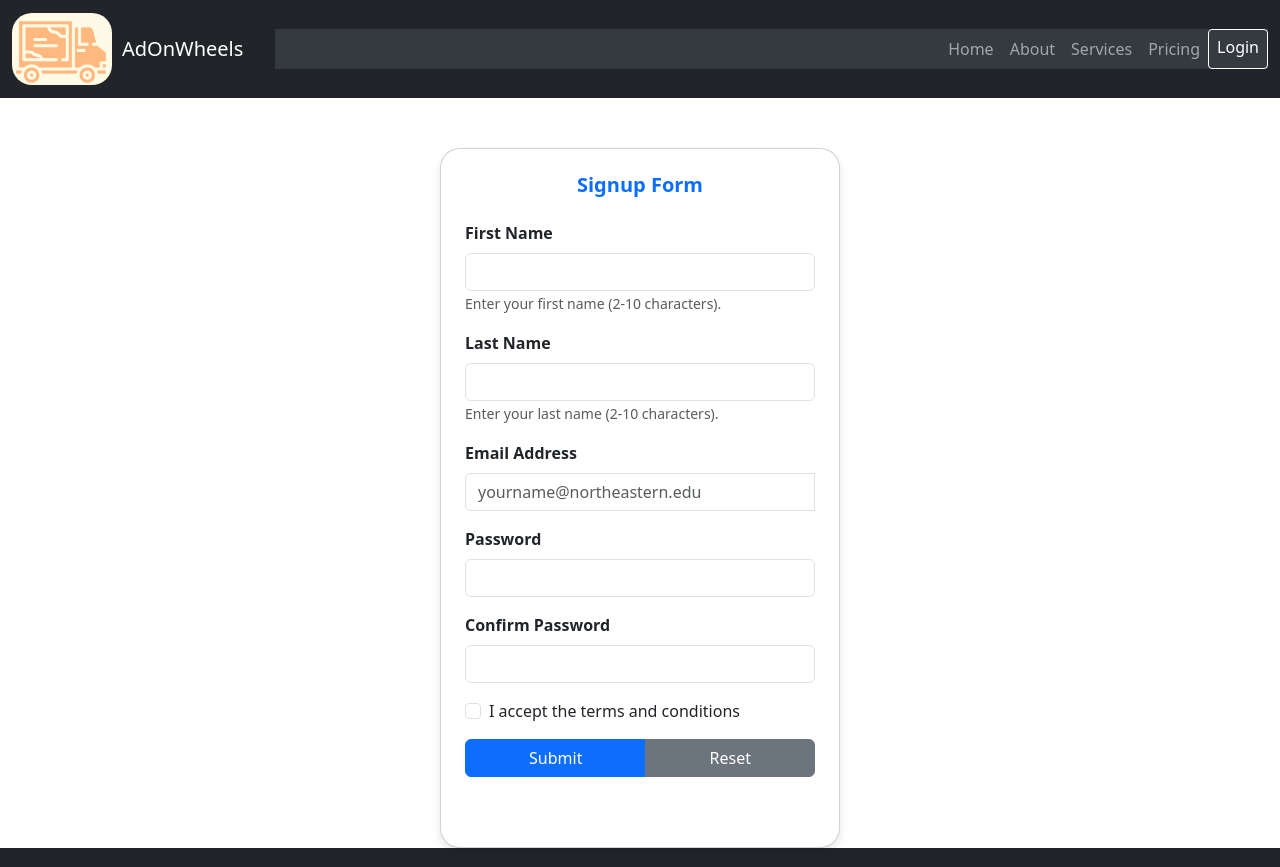
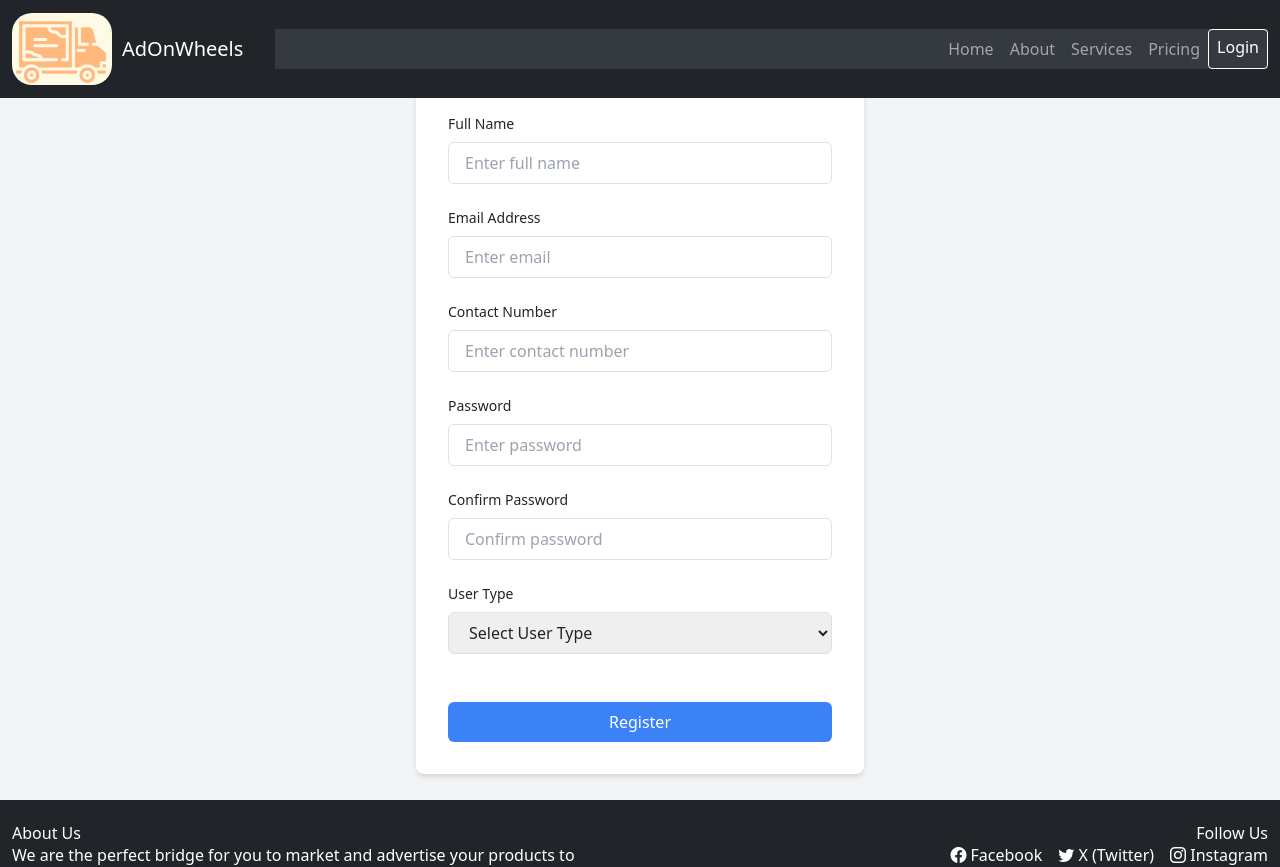
Before and after one commit to ChandrakiranGR/INFO6150-GroupProject, a React (Vite) app in the folder adOnWheels/frontend/: page /signup in a window 1280 px wide. Shown: the top 867 px of the page. Built offline with nearby package versions, Linux system fonts and the light colour scheme.

Commit message:
"Worked on Login and Signup API settings"

```diff
--- a/adOnWheels/frontend/src/pages/login/Login.jsx
+++ b/adOnWheels/frontend/src/pages/login/Login.jsx
@@ -2,11 +2,18 @@ import React, { useState } from "react";
 import "./Login.css";
 import { Modal, Button } from "react-bootstrap";
 import { FaArrowLeft } from "react-icons/fa";
+import { Link, useNavigate } from "react-router-dom";
 
 const Login = () => {
   const [show, setShow] = useState(false);
   const [username, setUsername] = useState("");
+  const [password, setPassword] = useState("");
+  const [userType, setUserType] = useState(""); // For the dropdown
   const [error, setError] = useState("");
+  const [passwordError, setPasswordError] = useState("");
+  const [apiError, setApiError] = useState("");
+
+  const navigate = useNavigate(); // Initialize the navigation hook
 
   const handleClose = () => setShow(false);
   const handleShow = () => setShow(true);
@@ -21,17 +28,60 @@ const Login = () => {
 
     const regex = /^[a-zA-Z0-9._%+-]+@northeastern\.edu$/;
     if (!regex.test(value) && value !== "") {
-      setError("Enter a Valid Email Address");
+      setError("Enter a valid Northeastern email address.");
     } else {
       setError("");
     }
   };
 
-  const handleSubmit = (event) => {
+  const handlePasswordChange = (event) => {
+    const value = event.target.value;
+    setPassword(value);
+
+    if (value.length < 6 && value !== "") {
+      setPasswordError("Password must be at least 6 characters long.");
+    } else {
+      setPasswordError("");
+    }
+  };
+
+  const handleUserTypeChange = (event) => {
+    setUserType(event.target.value);
+  };
+
+  const handleSubmit = async (event) => {
     event.preventDefault();
 
-    if (!error) {
-      alert("Login successful!");
+    if (!error && !passwordError && username && password && userType) {
+      try {
+        const response = await fetch("http://localhost:5001/api/auth/login", {
+          method: "POST",
+          headers: {
+            "Content-Type": "application/json",
+          },
+          body: JSON.stringify({
+            email: username,
+            password: password,
+            type: userType,
+          }),
+        });
+
+        const data = await response.json();
+        if (response.ok) {
+          alert(`Login successful! Welcome, ${userType}`);
+          console.log(data.token); // Store token in localStorage or state management for authentication.
+
+          // Navigate to the /home endpoint
+          navigate("/");
+        } else {
+          setApiError(data.message || "An error occurred. Please try again.");
+        }
+      } catch (err) {
+        console.error(err);
+        setApiError("Server error. Please try again later.");
+      }
+    } else {
+      setApiError("Please fill out all fields correctly.");
     }
   };
 
@@ -72,11 +122,32 @@ const Login = () => {
                 <input
                   type="password"
                   id="password"
-                  className="form-control mb-4"
+                  className="form-control mb-2"
                   placeholder="Password"
+                  value={password}
+                  onChange={handlePasswordChange}
                 />
+                {passwordError && <p className="text-danger">{passwordError}</p>}
+              </div>
+              <div className="col-12">
+                <label htmlFor="userType" className="form-label">
+                  User Type
+                </label>
+                <select
+                  id="userType"
+                  className="form-select mb-4"
+                  value={userType}
+                  onChange={handleUserTypeChange}
+                >
+                  <option value="">Select User Type</option>
+                  <option value="Admin">Admin</option>
+                  <option value="Advertiser">Advertiser</option>
+                  <option value="Publisher">Publisher</option>
+                  <option value="BodyShop">Body Shop</option>
+                </select>
               </div>
             </div>
+            {apiError && <p className="text-danger">{apiError}</p>}
             <div className="text-center">
               <button className="btn btn-primary btn-block mb-3" type="submit">
                 Get Started
@@ -89,9 +160,7 @@ const Login = () => {
                 </a>
               </p>
               <p className="text-muted">
-                <a href="/signup" to="/login">
-                  Create Account
-                </a>
+                <Link to="/signup">Create Account</Link>
               </p>
             </div>
           </form>
@@ -103,7 +172,7 @@ const Login = () => {
           <Modal.Title>Forgot Password</Modal.Title>
         </Modal.Header>
         <Modal.Body>
-          Please contact the administrator for changing your password.
+          Please contact the administrator for assistance in changing your password.
         </Modal.Body>
         <Modal.Footer>
           <Button variant="secondary" onClick={handleClose}>
--- a/adOnWheels/frontend/src/pages/signup/Signup.jsx
+++ b/adOnWheels/frontend/src/pages/signup/Signup.jsx
@@ -1,263 +1,369 @@
-import React, { useState } from "react";
-import {
-  Container,
-  Form,
-  Button,
-  Card,
-  InputGroup,
-  FormControl,
-  Alert,
-  ButtonGroup,
-  Row,
-  Col,
-} from "react-bootstrap";
-import "./Signup.css";
-//Pradyumna and Advait refer Monday for task details
+import React, { useState } from 'react';
+
 const Signup = () => {
   const [formData, setFormData] = useState({
-    firstName: "",
-    lastName: "",
-    email: "",
-    password: "",
-    confirmPassword: "",
-    acceptTerms: false,
+    name: '',
+    email: '',
+    password: '',
+    confirmPassword: '',
+    contactNumber: '',
+    type: '',
+    companyName: '',
+    address: '',
+    vehicleDetails: [{ make: '', model: '', licensePlate: '', type: '' }],
+    workshopAddress: ''
   });
 
-  const [errors, setErrors] = useState({});
-  const [showSuccess, setShowSuccess] = useState(false);
+  const [error, setError] = useState('');
+  const [isLoading, setIsLoading] = useState(false);
 
-  const validateEmail = (email) =>
-    /^[a-zA-Z0-9._%+-]+@northeastern\.edu$/.test(email);
+  const USER_TYPES = ['Admin', 'Advertiser', 'Publisher', 'BodyShop'];
 
-  const validateField = (name, value) => {
-    let formErrors = { ...errors };
-    let isValid = true;
+  const handleChange = (e) => {
+    const { name, value } = e.target;
+    if (name.startsWith('vehicleDetails')) {
+      const index = parseInt(name.split('-')[1]);
+      const fieldName = name.split('-')[0].replace('vehicleDetails', '').toLowerCase();
+      setFormData((prev) => {
+        const newVehicleDetails = [...prev.vehicleDetails];
+        newVehicleDetails[index] = { ...newVehicleDetails[index], [fieldName]: value };
+        return { ...prev, vehicleDetails: newVehicleDetails };
+      });
+    } else {
+      setFormData(prev => ({
+        ...prev,
+        [name]: value
+      }));
+    }
+  };
 
-    if (name === "firstName") {
-      if (!value.trim()) {
-        formErrors.firstName = "First Name is required";
-        isValid = false;
-      } else if (value.length < 2 || value.length > 10) {
-        formErrors.firstName = "First Name must be between 2 and 10 characters";
-        isValid = false;
-      } else {
-        formErrors.firstName = "";
-      }
+  const handleAddVehicleDetail = () => {
+    setFormData(prev => ({
+      ...prev,
+      vehicleDetails: [...prev.vehicleDetails, { make: '', model: '', licensePlate: '', type: '' }]
+    }));
+  };
+
+  const validateForm = () => {
+    const emailRegex = /^[^\s@]+@[^\s@]+\.[^\s@]+$/;
+    const phoneRegex = /^[0-9]{10}$/;
+
+    if (!formData.name.trim()) {
+      setError('Full name is required');
+      return false;
     }
 
-    if (name === "lastName") {
-      if (!value.trim()) {
-        formErrors.lastName = "Last Name is required";
-        isValid = false;
-      } else if (value.length < 2 || value.length > 10) {
-        formErrors.lastName = "Last Name must be between 2 and 10 characters";
-        isValid = false;
-      } else {
-        formErrors.lastName = "";
-      }
+    if (!emailRegex.test(formData.email)) {
+      setError('Please enter a valid email address');
+      return false;
     }
 
-    if (name === "email") {
-      if (!value.trim()) {
-        formErrors.email = "Email is required";
-        isValid = false;
-      } else if (!validateEmail(value)) {
-        formErrors.email = "Email must be a valid Northeastern email";
-        isValid = false;
-      } else {
-        formErrors.email = "";
-      }
+    if (!phoneRegex.test(formData.contactNumber)) {
+      setError('Please enter a valid 10-digit phone number');
+      return false;
     }
 
-    if (name === "password") {
-      if (!value.trim()) {
-        formErrors.password = "Password is required";
-        isValid = false;
-      } else if (value.length < 6) {
-        formErrors.password = "Password must be at least 6 characters long";
-        isValid = false;
-      } else {
-        formErrors.password = "";
-      }
+    if (formData.password.length < 8) {
+      setError('Password must be at least 8 characters long');
+      return false;
     }
 
-    if (name === "confirmPassword") {
-      if (value !== formData.password) {
-        formErrors.confirmPassword = "Passwords do not match";
-        isValid = false;
-      } else {
-        formErrors.confirmPassword = "";
-      }
+    if (formData.password !== formData.confirmPassword) {
+      setError('Passwords do not match');
+      return false;
     }
 
-    if (name === "acceptTerms") {
-      if (!value) {
-        formErrors.acceptTerms = "You must accept the terms";
-        isValid = false;
-      } else {
-        formErrors.acceptTerms = "";
-      }
+    if (!formData.type) {
+      setError('Please select a user type');
+      return false;
     }
 
-    setErrors(formErrors);
-    return isValid;
+    return true;
   };
 
-  const handleChange = (e) => {
-    const { name, value, type, checked } = e.target;
-    const fieldValue = type === "checkbox" ? checked : value;
-    setFormData({ ...formData, [name]: fieldValue });
-    validateField(name, fieldValue);
+  const handleSubmit = async (e) => {
+    e.preventDefault();
+    setError('');
+
+    if (!validateForm()) return;
+
+    setIsLoading(true);
+
+    try {
+      const payload = {
+        name: formData.name.trim(),
+        email: formData.email.trim(),
+        password: formData.password,
+        contactNumber: formData.contactNumber,
+        type: formData.type,
+      };
+
+      if (formData.type === 'Advertiser') {
+        payload.companyName = formData.companyName.trim();
+        payload.address = formData.address.trim();
+      } else if (formData.type === 'Publisher') {
+        payload.vehicleDetails = formData.vehicleDetails;
+      } else if (formData.type === 'BodyShop') {
+        payload.workshopAddress = formData.workshopAddress.trim();
+      }
+
+      // Send API request to register the user
+      const response = await fetch('http://localhost:5001/api/auth/register', {
+        method: 'POST',
+        headers: {
+          'Content-Type': 'application/json',
+        },
+        body: JSON.stringify(payload)
+      });
+
+      const data = await response.json();
+
+      if (!response.ok) {
+        throw new Error(data.message || 'Registration failed');
+      }
+
+      // Store authentication details
+      localStorage.setItem('token', data.token);
+      localStorage.setItem('userType', data.type);
+
+      // Redirect based on user type
+      const redirectMap = {
+        'Admin': '/admin-dashboard',
+        'Advertiser': '/advertiser-dashboard',
+        'Publisher': '/publisher-dashboard',
+        'BodyShop': '/bodyshop-dashboard'
+      };
+
+      window.location.href = redirectMap[data.type] || '/dashboard';
+
+    } catch (err) {
+      setError(err.message);
+      setIsLoading(false);
+    }
   };
 
-  const handleSubmit = (e) => {
-    e.preventDefault();
-    const formIsValid = Object.keys(formData).every((field) =>
-      validateField(field, formData[field])
-    );
-    if (formIsValid) {
-      setShowSuccess(true);
-      setFormData({
-        firstName: "",
-        lastName: "",
-        email: "",
-        password: "",
-        confirmPassword: "",
-        acceptTerms: false,
-      });
-      setErrors({});
+  const renderTypeSpecificFields = () => {
+    switch (formData.type) {
+      case 'Advertiser':
+        return (
+          <>
+            <div className="mb-4">
+              <label htmlFor="companyName" className="block mb-2 text-sm font-medium">
+                Company Name
+              </label>
+              <input
+                type="text"
+                id="companyName"
+                name="companyName"
+                value={formData.companyName}
+                onChange={handleChange}
+                className="w-full px-3 py-2 border rounded-md focus:outline-none focus:ring-2 focus:ring-blue-500"
+                placeholder="Enter company name"
+              />
+            </div>
+            <div className="mb-4">
+              <label htmlFor="address" className="block mb-2 text-sm font-medium">
+                Address
+              </label>
+              <input
+                type="text"
+                id="address"
+                name="address"
+                value={formData.address}
+                onChange={handleChange}
+                className="w-full px-3 py-2 border rounded-md focus:outline-none focus:ring-2 focus:ring-blue-500"
+                placeholder="Enter address"
+              />
+            </div>
+          </>
+        );
+      case 'Publisher':
+        return (
+          <>
+            {formData.vehicleDetails.map((vehicle, index) => (
+              <div key={index} className="mb-4">
+                <label htmlFor={`make-${index}`} className="block mb-2 text-sm font-medium">
+                  Vehicle Make
+                </label>
+                <input
+                  type="text"
+                  id={`make-${index}`}
+                  name={`vehicleDetails-${index}-make`}
+                  value={vehicle.make}
+                  onChange={handleChange}
+                  className="w-full px-3 py-2 border rounded-md focus:outline-none focus:ring-2 focus:ring-blue-500"
+                  placeholder="Enter vehicle make"
+                />
+                <label htmlFor={`model-${index}`} className="block mb-2 text-sm font-medium">
+                  Vehicle Model
+                </label>
+                <input
+                  type="text"
+                  id={`model-${index}`}
+                  name={`vehicleDetails-${index}-model`}
+                  value={vehicle.model}
+                  onChange={handleChange}
+                  className="w-full px-3 py-2 border rounded-md focus:outline-none focus:ring-2 focus:ring-blue-500"
+                  placeholder="Enter vehicle model"
+                />
+                <label htmlFor={`licensePlate-${index}`} className="block mb-2 text-sm font-medium">
+                  Vehicle License Plate
+                </label>
+                <input
+                  type="text"
+                  id={`licensePlate-${index}`}
+                  name={`vehicleDetails-${index}-licensePlate`}
+                  value={vehicle.licensePlate}
+                  onChange={handleChange}
+                  className="w-full px-3 py-2 border rounded-md focus:outline-none focus:ring-2 focus:ring-blue-500"
+                  placeholder="Enter vehicle license plate"
+                />
+                <label htmlFor={`type-${index}`} className="block mb-2 text-sm font-medium">
+                  Vehicle Type
+                </label>
+                <input
+                  type="text"
+                  id={`type-${index}`}
+                  name={`vehicleDetails-${index}-type`}
+                  value={vehicle.type}
+                  onChange={handleChange}
+                  className="w-full px-3 py-2 border rounded-md focus:outline-none focus:ring-2 focus:ring-blue-500"
+                  placeholder="Enter vehicle type"
+                />
+              </div>
+            ))}
+            <button
+              type="button"
+              onClick={handleAddVehicleDetail}
+              className="mb-4 text-blue-500"
+            >
+              Add Vehicle
+            </button>
+          </>
+        );
+      case 'BodyShop':
+        return (
+          <div className="mb-4">
+            <label htmlFor="workshopAddress" className="block mb-2 text-sm font-medium">
+              Workshop Address
+            </label>
+            <input
+              type="text"
+              id="workshopAddress"
+              name="workshopAddress"
+              value={formData.workshopAddress}
+              onChange={handleChange}
+              className="w-full px-3 py-2 border rounded-md focus:outline-none focus:ring-2 focus:ring-blue-500"
+              placeholder="Enter workshop address"
+            />
+          </div>
+        );
+      default:
+        return null;
     }
   };
 
   return (
-    <Container className="d-flex justify-content-center mt-5 signup-container">
-      <Card style={{ width: "28rem" }} className="p-4 container-card">
-        <h2 className="text-primary fw-bold text-center mb-4 title-form">
-          Signup Form
-        </h2>
-        {showSuccess && (
-          <Alert
-            variant="success"
-            onClose={() => setShowSuccess(false)}
-            dismissible
-          >
-            Signup successful!
-          </Alert>
-        )}
+    <div className="min-h-screen flex items-center justify-center bg-gray-100 p-4">
+      <div className="bg-white p-8 rounded-lg shadow-md w-full max-w-md">
+        <h2 className="text-2xl font-semibold mb-4">Sign Up</h2>
 
-        <Form onSubmit={handleSubmit}>
-          <Form.Group className="mb-3" controlId="firstName">
-            <Form.Label className="fw-bold form-titles">First Name</Form.Label>
-            <Form.Control
+        {error && <div className="text-red-500 text-sm mb-4">{error}</div>}
+
+        <form onSubmit={handleSubmit}>
+          <div className="mb-4">
+            <label htmlFor="name" className="block mb-2 text-sm font-medium">Full Name</label>
+            <input
               type="text"
-              name="firstName"
-              value={formData.firstName}
+              id="name"
+              name="name"
+              value={formData.name}
               onChange={handleChange}
-              isInvalid={!!errors.firstName}
-              className="inputs-form"
+              className="w-full px-3 py-2 border rounded-md focus:outline-none focus:ring-2 focus:ring-blue-500"
+              placeholder="Enter full name"
             />
-            <Form.Control.Feedback type="invalid">
-              {errors.firstName}
-            </Form.Control.Feedback>
-            <Form.Text className="text-muted">
-              Enter your first name (2-10 characters).
-            </Form.Text>
-          </Form.Group>
+          </div>
 
-          <Form.Group className="mb-3" controlId="lastName">
-            <Form.Label className="fw-bold form-titles">Last Name</Form.Label>
-            <Form.Control
+          <div className="mb-4">
+            <label htmlFor="email" className="block mb-2 text-sm font-medium">Email Address</label>
+            <input
+              type="email"
+              id="email"
+              name="email"
+              value={formData.email}
+              onChange={handleChange}
+              className="w-full px-3 py-2 border rounded-md focus:outline-none focus:ring-2 focus:ring-blue-500"
+              placeholder="Enter email"
+            />
+          </div>
+
+          <div className="mb-4">
+            <label htmlFor="contactNumber" className="block mb-2 text-sm font-medium">Contact Number</label>
+            <input
               type="text"
-              name="lastName"
-              value={formData.lastName}
+              id="contactNumber"
+              name="contactNumber"
+              value={formData.contactNumber}
               onChange={handleChange}
-              className="inputs-form"
-              isInvalid={!!errors.lastName}
+              className="w-full px-3 py-2 border rounded-md focus:outline-none focus:ring-2 focus:ring-blue-500"
+              placeholder="Enter contact number"
             />
-            <Form.Control.Feedback type="invalid">
-              {errors.lastName}
-            </Form.Control.Feedback>
-            <Form.Text className="text-muted">
-              Enter your last name (2-10 characters).
-            </Form.Text>
-          </Form.Group>
+          </div>
 
-          <Form.Group className="mb-3" controlId="email">
-            <Form.Label className="fw-bold form-titles">
-              Email Address
-            </Form.Label>
-            <InputGroup>
-              <FormControl
-                type="email"
-                name="email"
-                value={formData.email}
-                onChange={handleChange}
-                className="inputs-form"
-                placeholder="yourname@northeastern.edu"
-                isInvalid={!!errors.email}
-              />
-              <Form.Control.Feedback type="invalid">
-                {errors.email}
-              </Form.Control.Feedback>
-            </InputGroup>
-          </Form.Group>
-
-          <Form.Group className="mb-3" controlId="password">
-            <Form.Label className="fw-bold form-titles">Password</Form.Label>
-            <Form.Control
+          <div className="mb-4">
+            <label htmlFor="password" className="block mb-2 text-sm font-medium">Password</label>
+            <input
               type="password"
+              id="password"
               name="password"
               value={formData.password}
               onChange={handleChange}
-              className="inputs-form"
-              isInvalid={!!errors.password}
+              className="w-full px-3 py-2 border rounded-md focus:outline-none focus:ring-2 focus:ring-blue-500"
+              placeholder="Enter password"
             />
-            <Form.Control.Feedback type="invalid">
-              {errors.password}
-            </Form.Control.Feedback>
-          </Form.Group>
+          </div>
 
-          <Form.Group className="mb-3" controlId="confirmPassword">
-            <Form.Label className="fw-bold form-titles">
-              Confirm Password
-            </Form.Label>
-            <Form.Control
+          <div className="mb-4">
+            <label htmlFor="confirmPassword" className="block mb-2 text-sm font-medium">Confirm Password</label>
+            <input
               type="password"
+              id="confirmPassword"
               name="confirmPassword"
               value={formData.confirmPassword}
               onChange={handleChange}
-              className="inputs-form"
-              isInvalid={!!errors.confirmPassword}
+              className="w-full px-3 py-2 border rounded-md focus:outline-none focus:ring-2 focus:ring-blue-500"
+              placeholder="Confirm password"
             />
-            <Form.Control.Feedback type="invalid">
-              {errors.confirmPassword}
-            </Form.Control.Feedback>
-          </Form.Group>
+          </div>
 
-          <Form.Group className="mb-3" controlId="acceptTerms">
-            <Form.Check
-              type="checkbox"
-              name="acceptTerms"
-              label="I accept the terms and conditions"
-              checked={formData.acceptTerms}
+          <div className="mb-4">
+            <label htmlFor="type" className="block mb-2 text-sm font-medium">User Type</label>
+            <select
+              id="type"
+              name="type"
+              value={formData.type}
               onChange={handleChange}
-              isInvalid={!!errors.acceptTerms}
-              feedback={errors.acceptTerms}
-              className="form-titles"
-            />
-          </Form.Group>
+              className="w-full px-3 py-2 border rounded-md focus:outline-none focus:ring-2 focus:ring-blue-500"
+            >
+              <option value="">Select User Type</option>
+              {USER_TYPES.map(type => (
+                <option key={type} value={type}>{type}</option>
+              ))}
+            </select>
+          </div>
 
-          <ButtonGroup className="mt-3 d-flex justify-content-between">
-            <Button variant="primary" type="submit">
-              Submit
-            </Button>
-            <Button variant="secondary" type="reset">
-              Reset
-            </Button>
-          </ButtonGroup>
-        </Form>
-      </Card>
-    </Container>
+          {renderTypeSpecificFields()}
+
+          <button
+            type="submit"
+            className="w-full py-2 mt-4 bg-blue-500 text-white rounded-md focus:outline-none hover:bg-blue-600"
+            disabled={isLoading}
+          >
+            {isLoading ? 'Registering...' : 'Register'}
+          </button>
+        </form>
+      </div>
+    </div>
   );
 };
 
```
